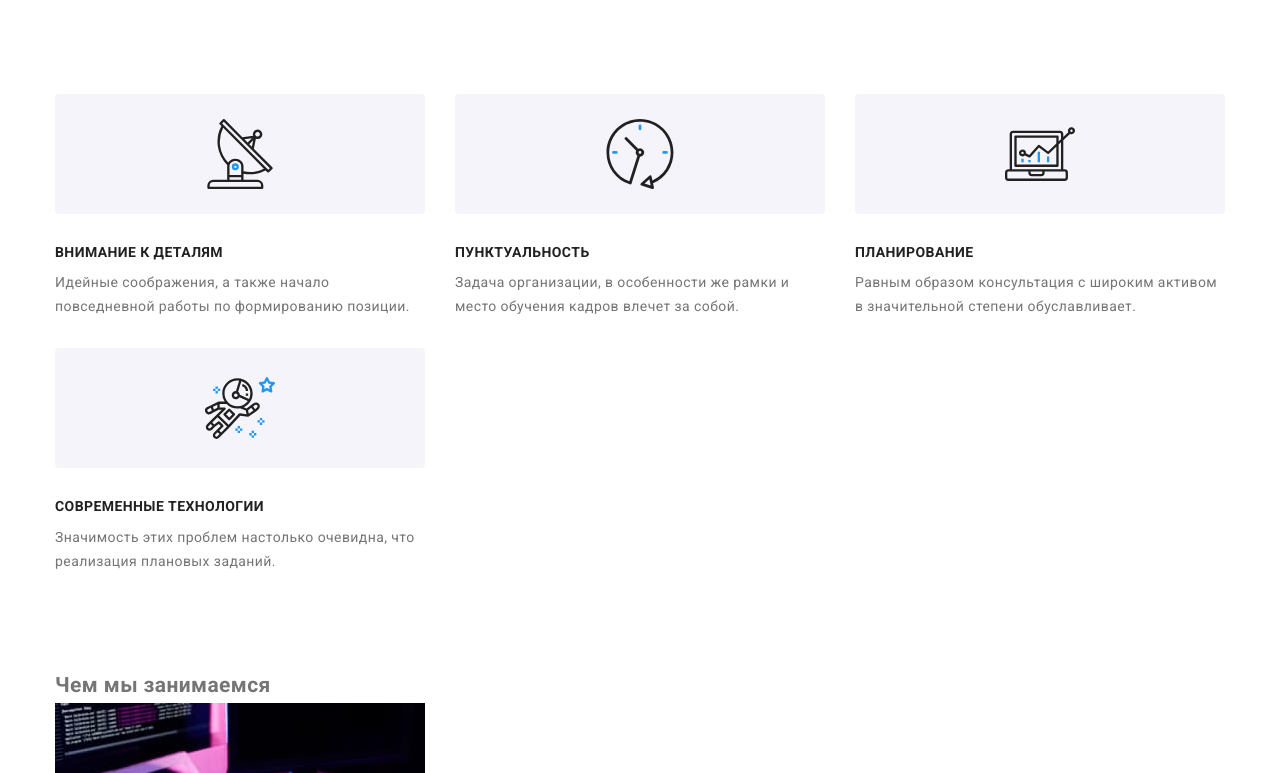
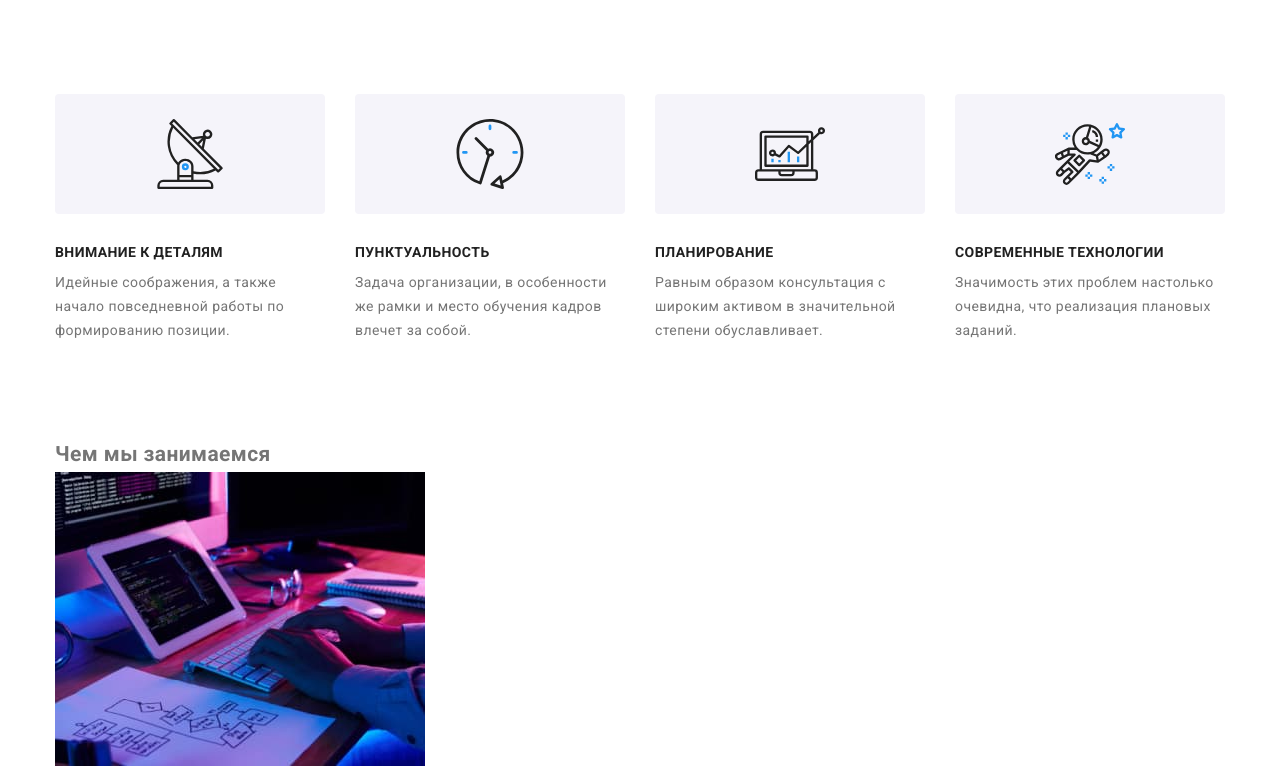
Before and after one commit to chidorishar/goit-markup-hw-07, a plain HTML site: page index.html in a window 1280 px wide. Shown: the part 681-1454 px from the top of the page. Drawn offline with nearby package versions, Linux system fonts and the light colour scheme; files that its build step writes are made by us from their sources.

Commit message:
Some changes in flex grid item template

```diff
--- a/sass/utils/_mixins.scss
+++ b/sass/utils/_mixins.scss
@@ -14,15 +14,17 @@
   $width: 0px,
   $height: 0px,
   $allowResize: false,
-  $quantityInRow: 0
+  $quantityInRow: 0,
+  $max-width: max-content,
+  $min-width: min-content
 ) {
   margin-top: $marginTop;
   margin-left: $marginLeft;
 
   @if $allowResize {
-    flex-basis: calc(100% / ($quantityInRow - 1) - $marginLeft);
-    max-width: max-content;
-    min-width: min-content;
+    flex-basis: calc(100% / $quantityInRow - $marginLeft);
+    max-width: $max-width;
+    min-width: $min-width;
   } @else {
     width: $width;
     height: $height;
```
